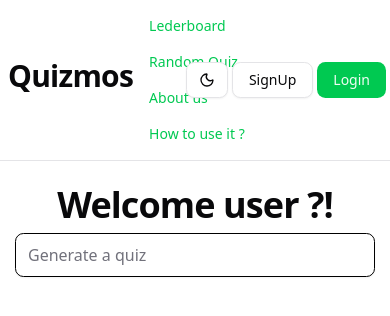
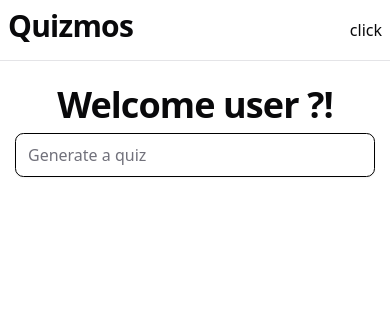
Before and after one commit to ion22666/quizmos, a Next.js app: page / in a window 390 px wide. Shown: the top 316 px of the page. Built offline with nearby package versions, Linux system fonts and the light colour scheme.

Commit message:
work in progress

```diff
--- a/src/components/navbarquiz.tsx
+++ b/src/components/navbarquiz.tsx
@@ -7,17 +7,20 @@ export default function NavBarHomePage(){
             <div className="flex items-center justify-between w-full m-2  ">
                 <div className="flex items-center justify-between min-w-3/7  ">
                     <div className="scroll-m-20 pb-2 text-3xl font-semibold tracking-tight first:mt-0">Quizmos</div>
-                    <div>
+                    <div className="hidden md:flex">
                         <Button variant="link">Lederboard</Button>
                         <Button variant="link">Random Quiz</Button>
                         <Button variant="link">About us</Button>
                         <Button variant="link">How to use it ?</Button>
                     </div>
                 </div>
-                <div className="max-2xl::w-2xl flex items-center mr-2">
+                <div className="hidden md:flex max-2xl::w-2xl  items-center mr-2">
                     <div className="mr-1"><ThemeSet/></div>
                     <Button className="mr-1" variant='outline'>SignUp</Button>
                     <Button className="mr-1">Login</Button>
+                </div>
+                <div className=" md:hidden">
+                    click
                 </div>
             </div>
         </div>
--- a/src/components/searchBarAi.tsx
+++ b/src/components/searchBarAi.tsx
@@ -5,7 +5,7 @@ export default async function SearchBarHomePage(){
             Welcome  user ?!
         </h1>
         <div className="flex justify-center items-center mt-2">
-            <Input placeholder="Generate a quiz " className="w-90 md:w-3xl border-black xl:w-3/6 h-11" />
+            <Input  placeholder="Generate a quiz " className="w-90 md:w-3xl border-black xl:w-3/6 h-11" ></Input>
         </div>
     </>)
 }
```
